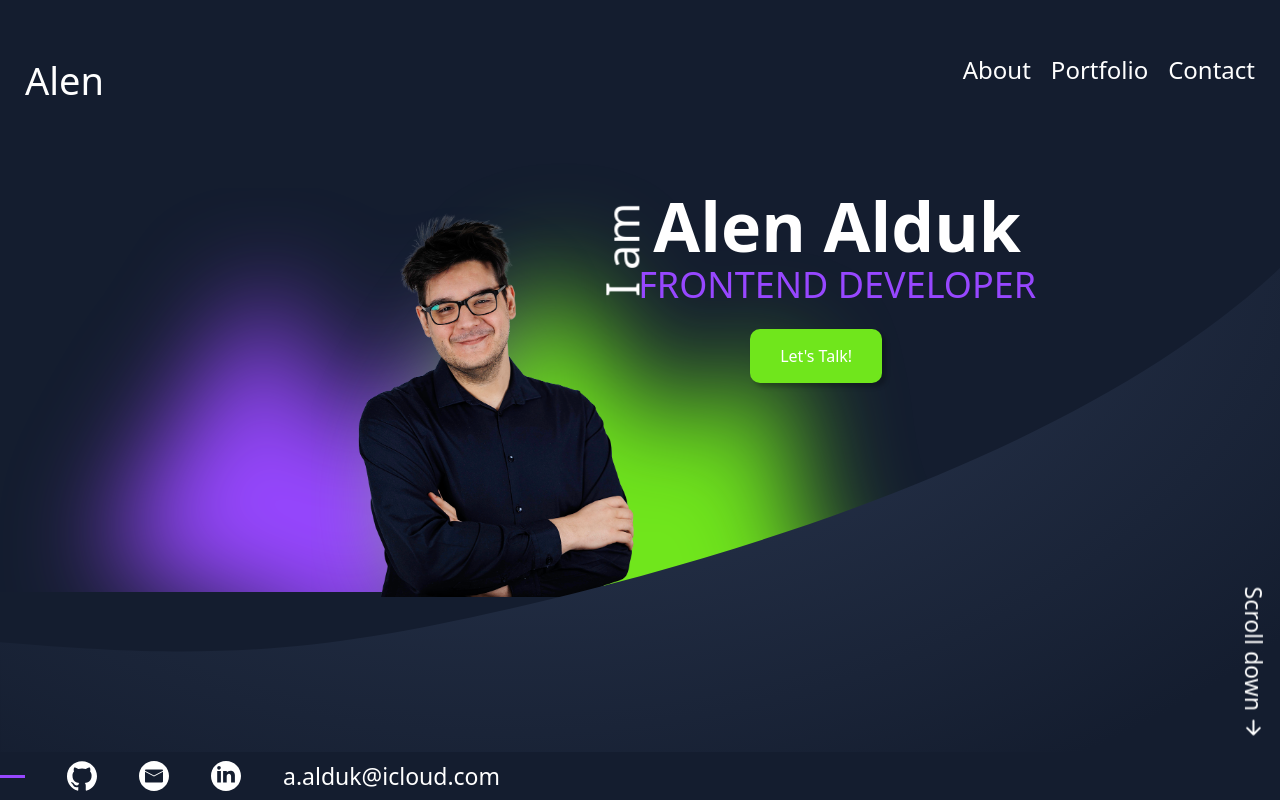
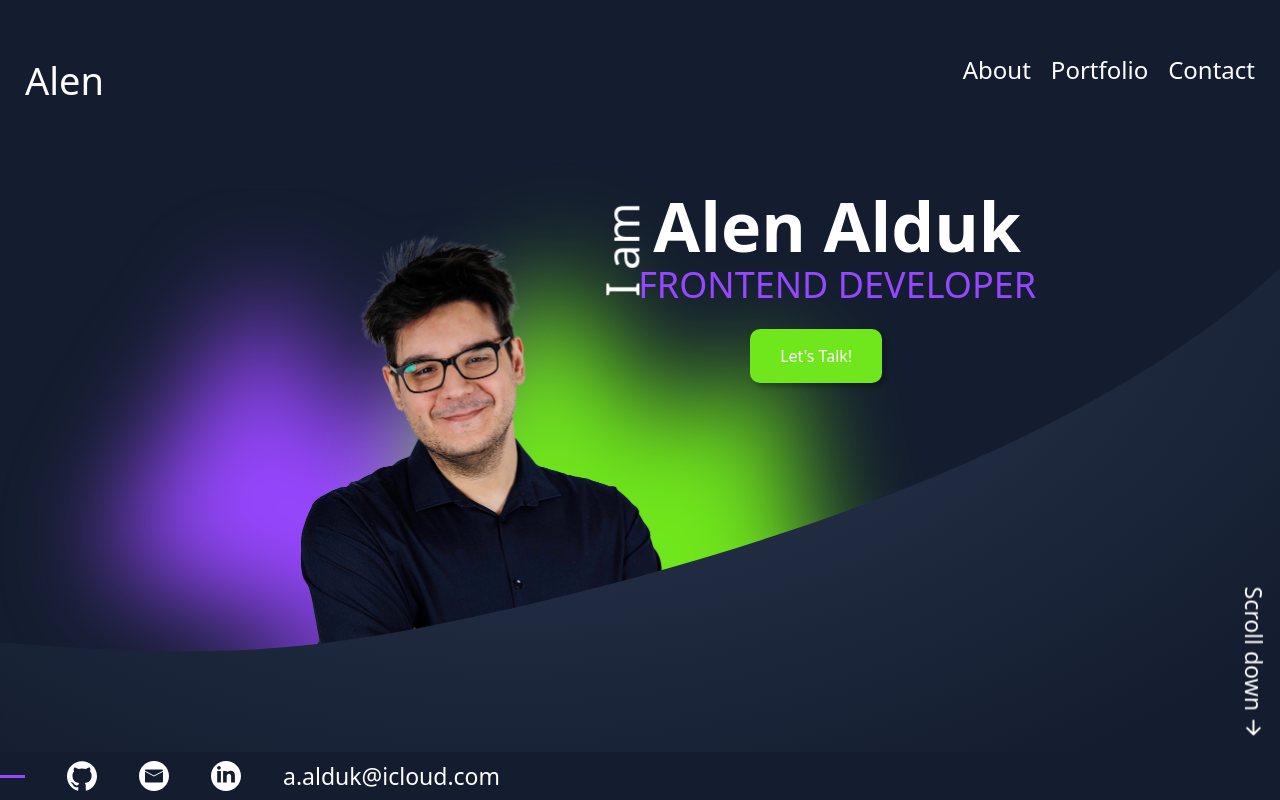
Before and after one commit to devXodia/Portfolio, an Angular app: page / in a window 1280 px wide. Shown: the top 800 px of the page. Built offline with nearby package versions, Linux system fonts and the light colour scheme.

Commit message:
changed image size

```diff
--- a/src/app/main-screen/main-screen.component.scss
+++ b/src/app/main-screen/main-screen.component.scss
@@ -480,7 +480,7 @@
     // height: 70vh;
   }
   .img-background {
-    height: 88%;
+    height: 77% !important;
   }
   .background {
     background-position: top;
```
